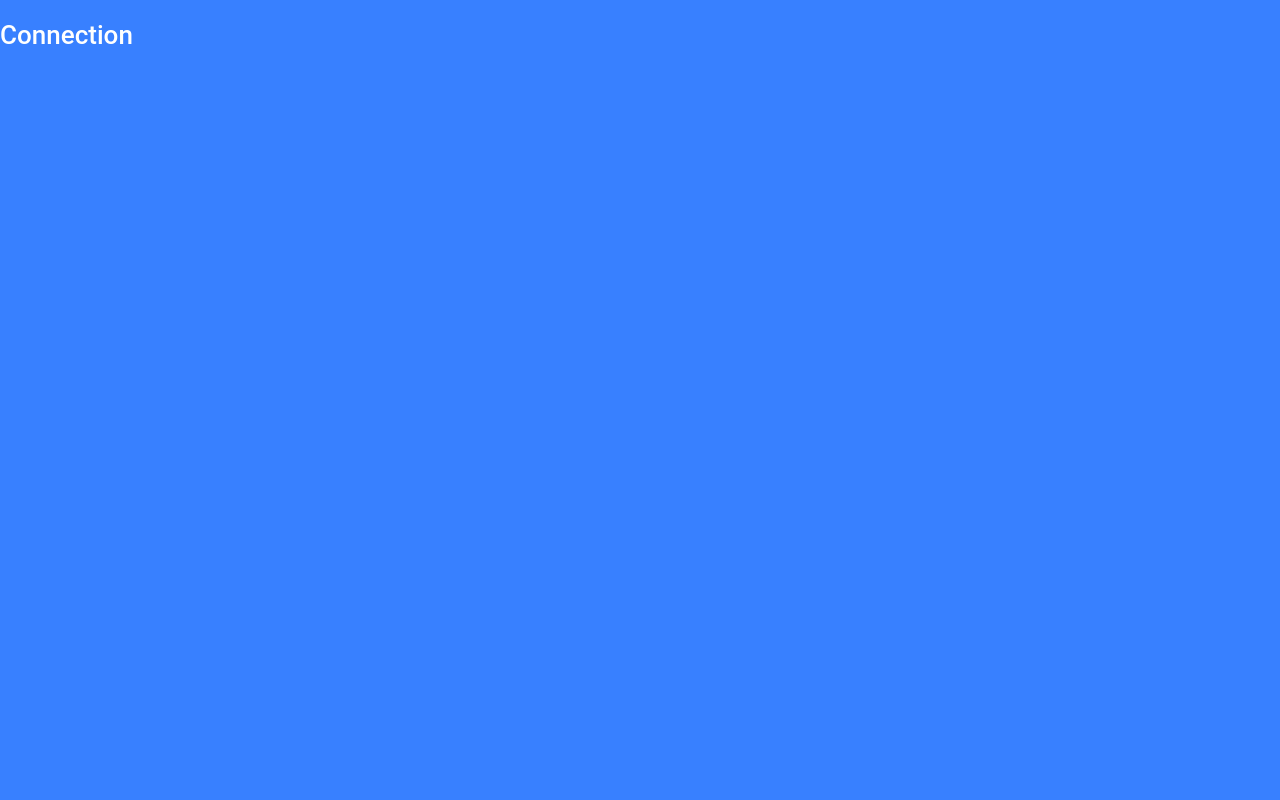
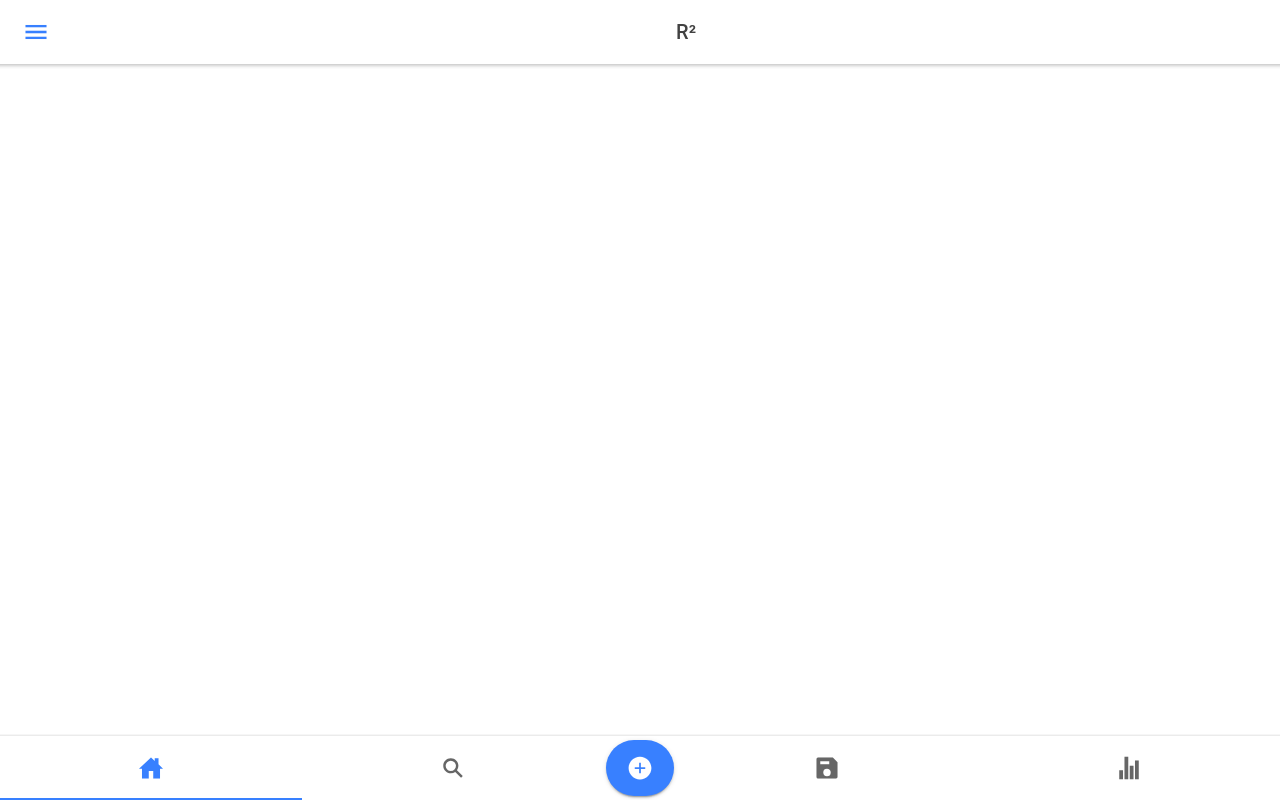
Before and after one commit to AymericBouchetCesi/CubeGrp2, a React (Create React App) app in the folder r2/: page /connection in a window 1280 px wide. Built offline with nearby package versions, Linux system fonts and the light colour scheme.

Commit message:
🚧 Header et Footer (en cours)

```diff
--- /dev/null
+++ b/r2/src/vue/Footer/Footer.tsx
@@ -0,0 +1,46 @@
+import React from 'react';
+import {
+    IonToolbar,
+    IonFooter,
+    IonSegment,
+    IonSegmentButton,
+    IonButton,
+    IonIcon, IonFab, IonFabButton
+} from '@ionic/react';
+import {homeSharp, searchSharp, addCircleSharp, saveSharp, statsChartSharp, add} from 'ionicons/icons';
+
+const Footer: React.FC = () => {
+    return (
+        <IonFooter>
+            <IonToolbar>
+                <IonSegment value="Home">
+                    <IonSegmentButton value="Home">
+                        <IonIcon icon={homeSharp}/>
+                    </IonSegmentButton>
+                    <IonSegmentButton value="Search">
+                        <IonIcon icon={searchSharp}/>
+                    </IonSegmentButton>
+
+                    {/*<IonFab vertical="center" horizontal="end" slot="fixed">*/}
+                    {/*    <IonFabButton>*/}
+                    {/*        <IonIcon icon={add} />*/}
+                    {/*    </IonFabButton>*/}
+                    {/*</IonFab>*/}
+
+
+                    <IonButton shape='round' size='large'>
+                        <IonIcon icon={addCircleSharp}/>
+                    </IonButton>
+
+                    <IonSegmentButton value="Save">
+                        <IonIcon icon={saveSharp}/>
+                    </IonSegmentButton>
+                    <IonSegmentButton value="Stats">
+                        <IonIcon icon={statsChartSharp}/>
+                    </IonSegmentButton>
+                </IonSegment>
+            </IonToolbar>
+        </IonFooter>
+    );
+};
+export default Footer;
--- /dev/null
+++ b/r2/src/vue/Header/Header.tsx
@@ -0,0 +1,28 @@
+import React from 'react';
+import {
+    IonToolbar,
+    IonSegment,
+    IonSegmentButton,
+    IonButton,
+    IonIcon,
+    IonHeader, IonBackButton, IonTitle, IonButtons, IonMenuButton
+} from '@ionic/react';
+
+import {
+    menuSharp
+} from 'ionicons/icons';
+
+const Header: React.FC = () => {
+    return (
+        <IonHeader>
+            <IonToolbar>
+                <IonButton fill='clear' slot='start' size='large'>
+                    <IonIcon icon={menuSharp}/>
+                </IonButton>
+                <IonTitle slot='secondary' size='large'>R²</IonTitle>
+            </IonToolbar>
+
+        </IonHeader>
+    );
+};
+export default Header;
--- a/r2/src/vue/connection/Connection.tsx
+++ b/r2/src/vue/connection/Connection.tsx
@@ -1,13 +1,15 @@
 import {IonPage, IonContent} from "@ionic/react";
 import React from "react";
 import './Connection.css';
+import Footer from "../Footer/Footer";
+import Header from "../Header/Header";
 
 const Connection: React.FC = () => {
     return (
         <IonPage>
-            <IonContent color={"primary"}>
-                <h1>Connection</h1>
-            </IonContent>
+            <Header/>
+            <IonContent/>
+            <Footer/>
         </IonPage>
     );
 };
```
